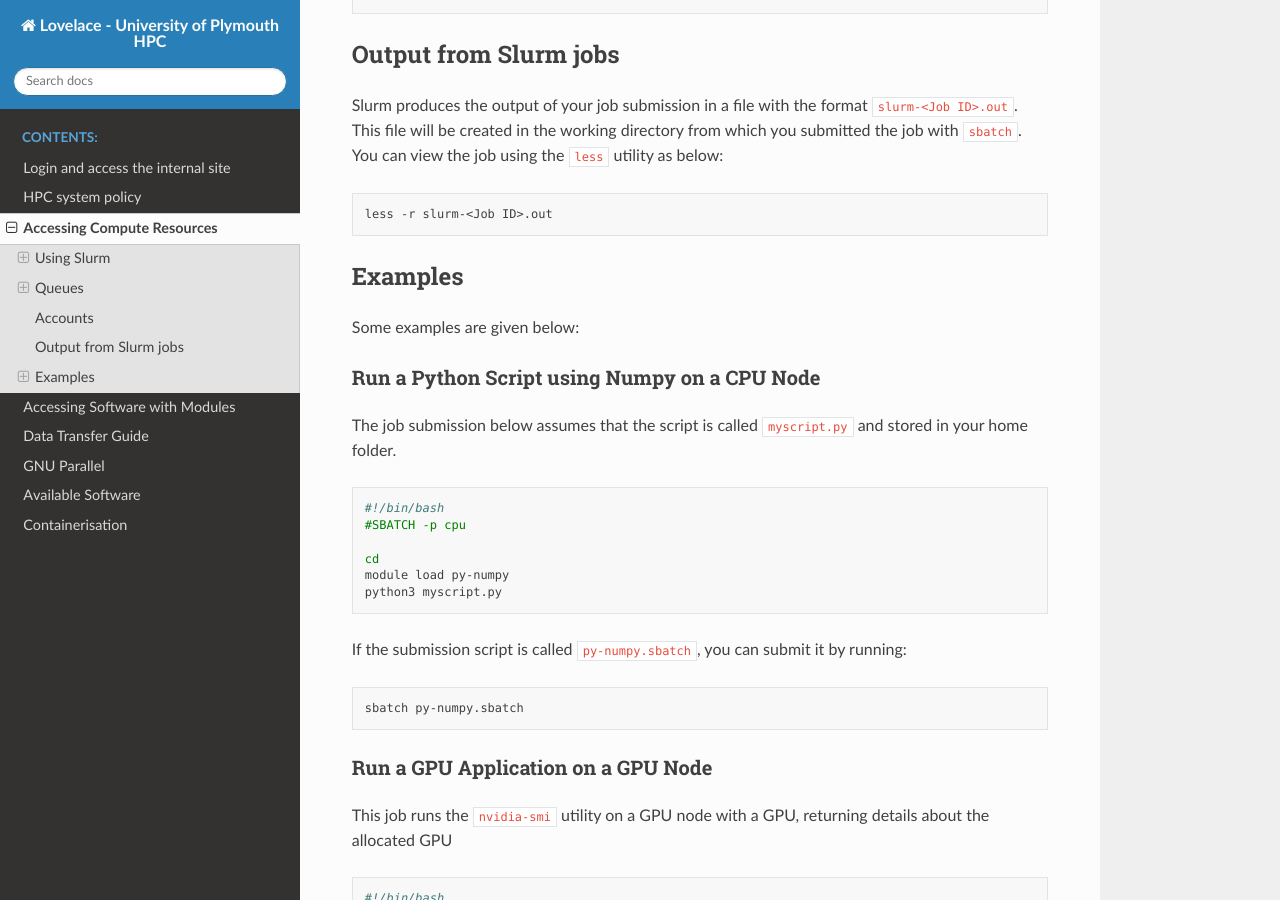
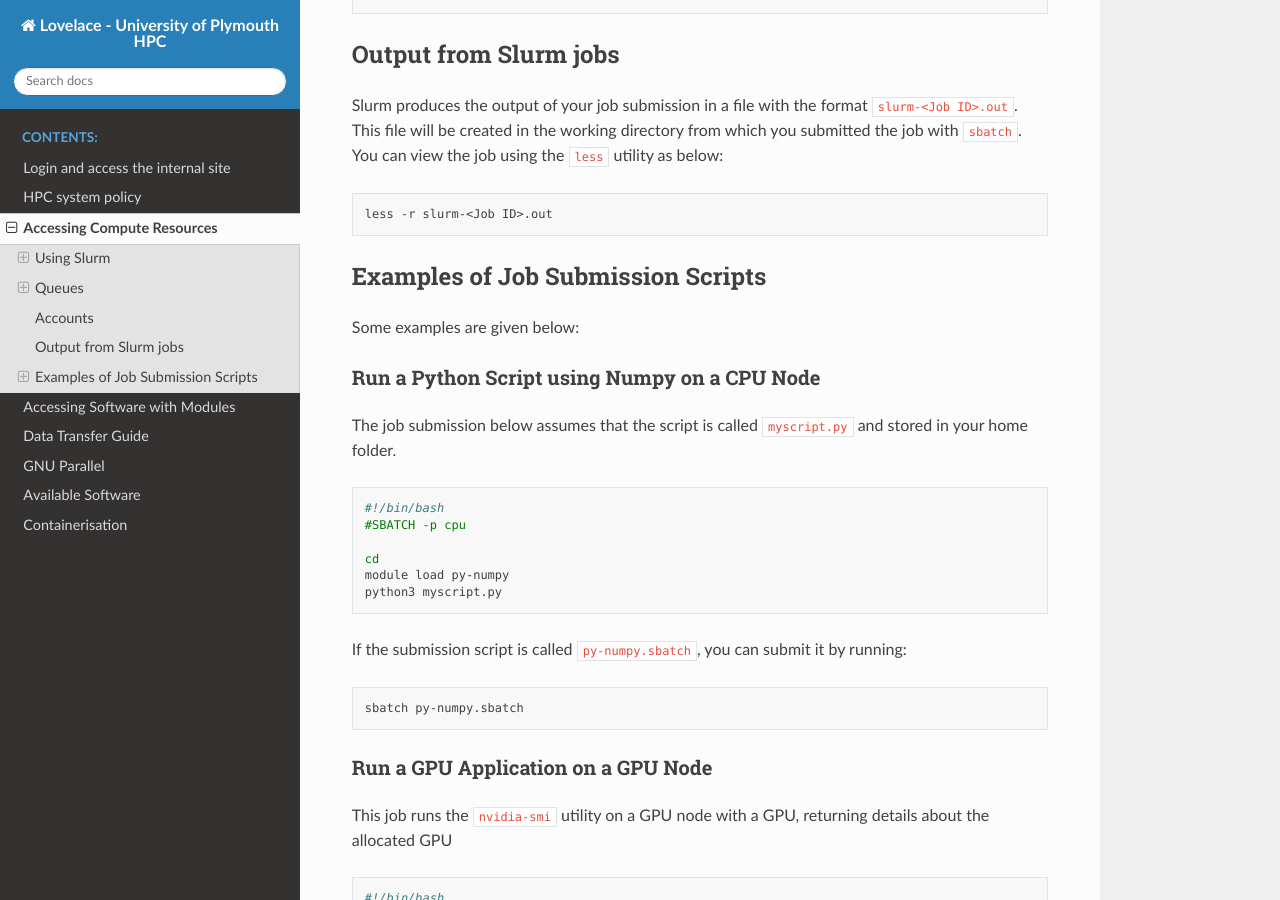
Before and after one commit to AbhinavPraveen/UoP-HPC-Docs, a Sphinx documentation site: the page built from source/user-guide/resources.rst, in a window 1280 px wide and 900 px high, scrolled down 3009 px. Built offline with Sphinx 7.4.7 and the Read the Docs theme 3.1.0, drawn with Linux system fonts in a browser that asks for light colours.

Commit message:
Examples -> Examples of Job Submission Scripts in resource.rst

```diff
--- a/source/user-guide/resources.rst
+++ b/source/user-guide/resources.rst
@@ -160,8 +160,8 @@ Slurm produces the output of your job submission in a file with the format :plai
 
    less -r slurm-<Job ID>.out
 
-Examples
---------
+Examples of Job Submission Scripts
+----------------------------------
 
 Some examples are given below:
 
```
